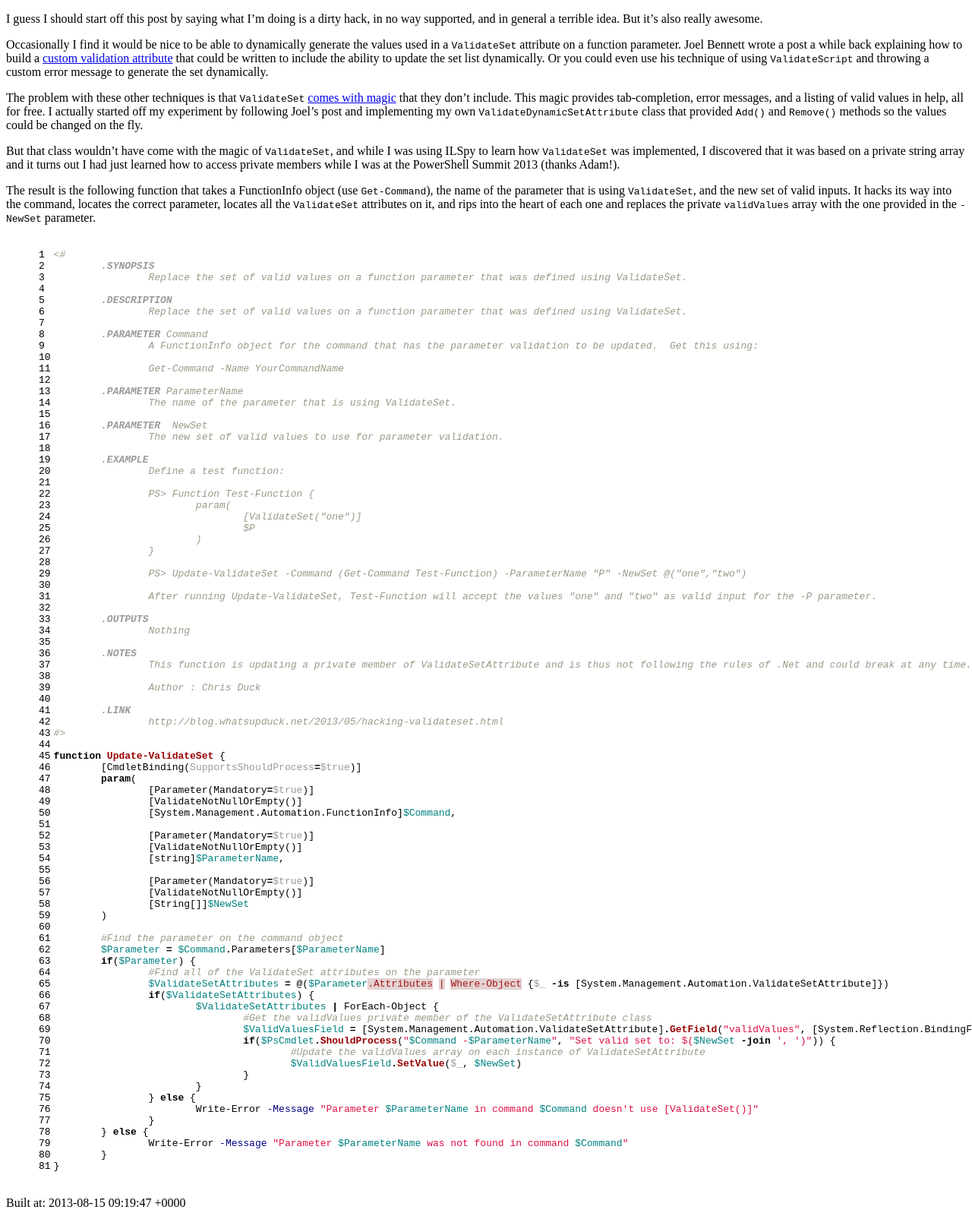
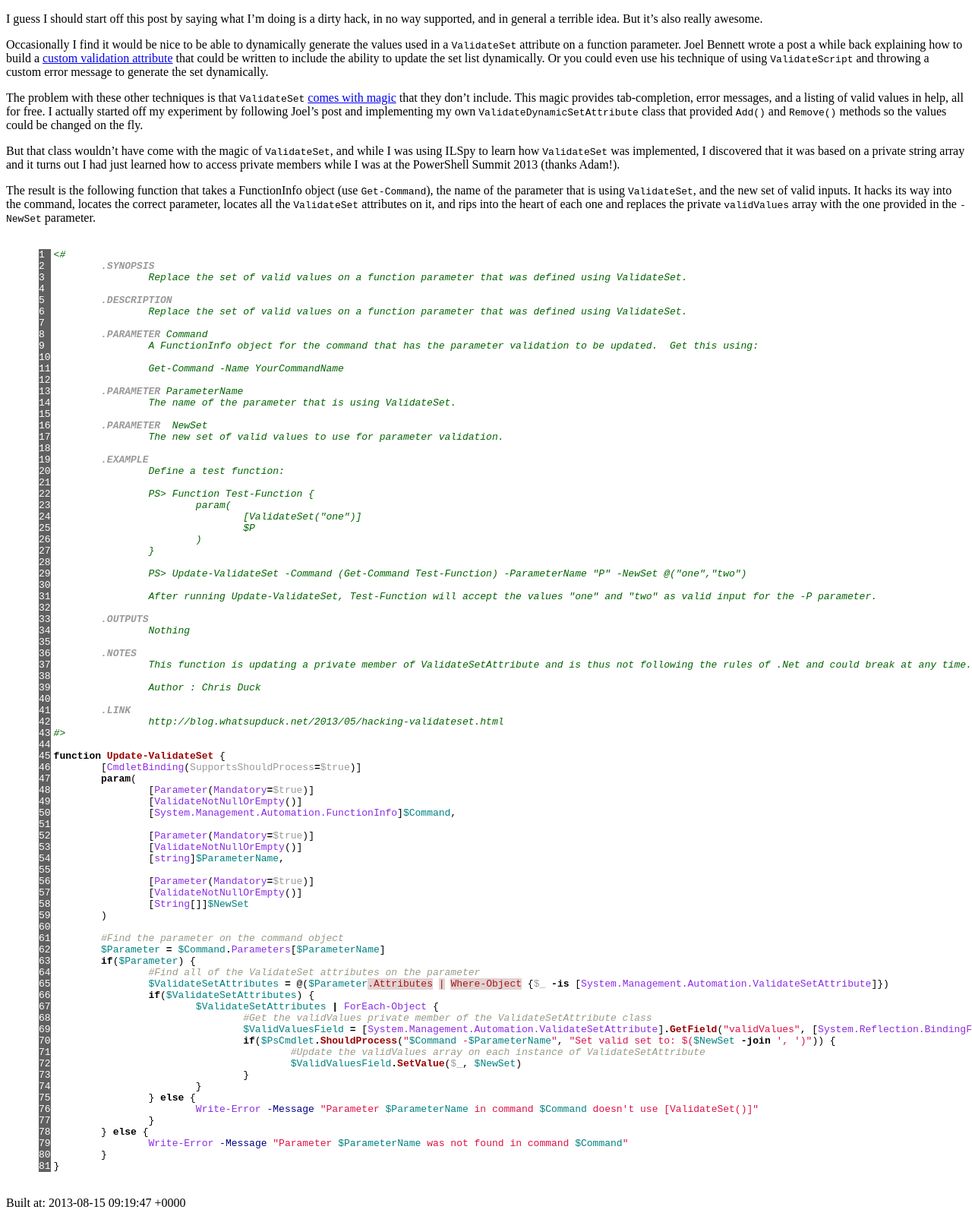
Before and after one commit to gpduck/gpduck.github.io, a Jekyll site: the page built from _posts/2013-05-18-hacking-validateset.markdown, in a window 1280 px wide. Shown: the whole page at 76% size. Built offline with Jekyll 4.4.1, drawn with Linux system fonts in a browser that asks for light colours.

Commit message:
updating colors to match ISE

```diff
--- a/css/syntax.css
+++ b/css/syntax.css
@@ -1,11 +1,12 @@
 .highlight  { background: #ffffff; }
+.highlight .lineno { color: #ffffff; background: #606060; }
 .highlight .c { color: #999988; font-style: italic } /* Comment */
 .highlight .err { color: #a61717; background-color: #e3d2d2 } /* Error */
-.highlight .k { font-weight: bold } /* Keyword */
+.highlight .k { color: #00008b; font-weight: bold } /* Keyword */
 .highlight .o { font-weight: bold } /* Operator */
-.highlight .cm { color: #999988; font-style: italic } /* Comment.Multiline */
+.highlight .cm { color: #006400; font-style: italic } /* Comment.Multiline */
 .highlight .cp { color: #999999; font-weight: bold } /* Comment.Preproc */
-.highlight .c1 { color: #999988; font-style: italic } /* Comment.Single */
+.highlight .c1 { color: #006400; font-style: italic } /* Comment.Single */
 .highlight .cs { color: #999999; font-weight: bold; font-style: italic } /* Comment.Special */
 .highlight .gd { color: #000000; background-color: #ffdddd } /* Generic.Deleted */
 .highlight .gd .x { color: #000000; background-color: #ffaaaa } /* Generic.Deleted.Specific */
@@ -26,8 +27,9 @@
 .highlight .kt { color: #445588; font-weight: bold } /* Keyword.Type */
 .highlight .m { color: #009999 } /* Literal.Number */
 .highlight .s { color: #d14 } /* Literal.String */
-.highlight .na { color: #008080 } /* Name.Attribute */
-.highlight .nb { color: #0086B3 } /* Name.Builtin */
+.highlight .n { color: #8a2be2; } /* Parameter (cd) */
+.highlight .na { color: #008080; } /* Name.Attribute */
+.highlight .nb { color: #0000ff; } /* Name.Builtin */
 .highlight .nc { color: #445588; font-weight: bold } /* Name.Class */
 .highlight .no { color: #000000 } /* Name.Constant */
 .highlight .ni { color: #800080 } /* Name.Entity */
```
